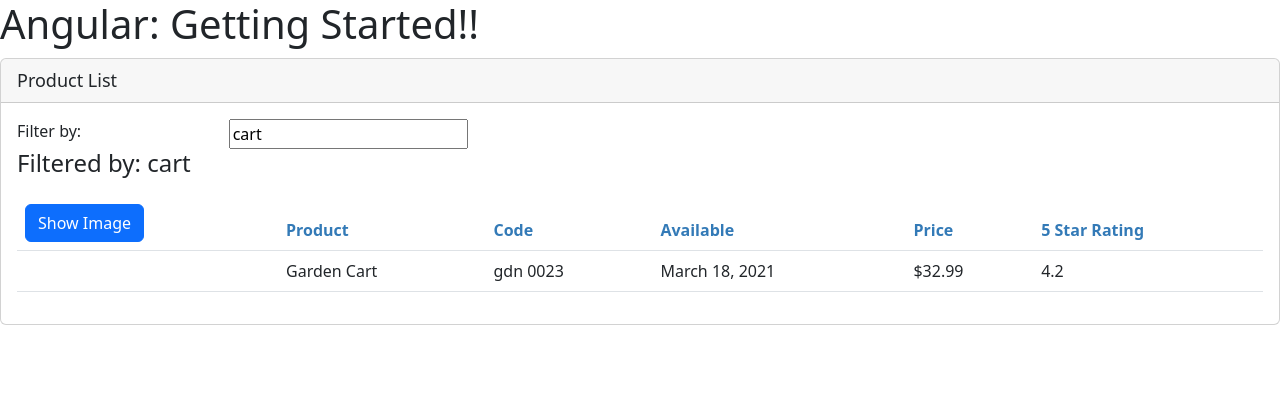
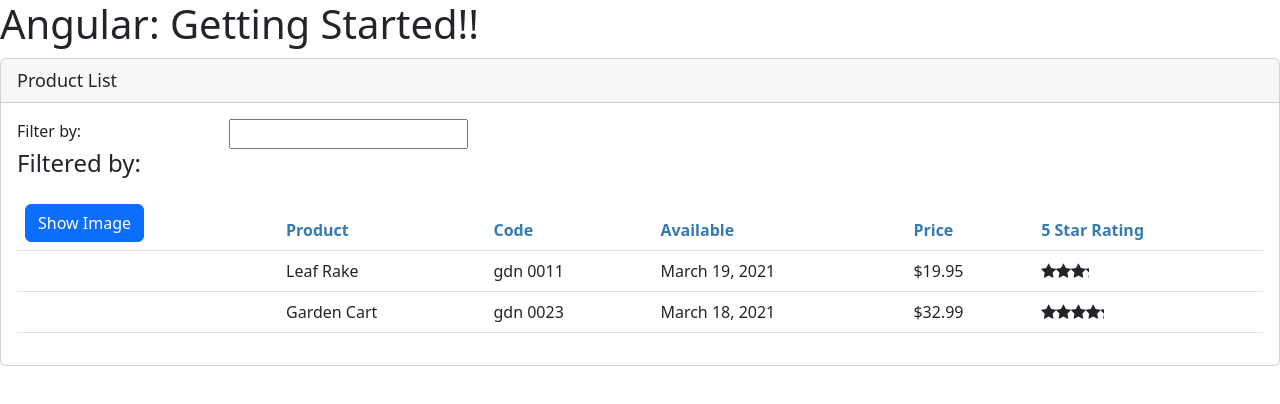
Before and after one commit to VladDaskalov/Angular-GettingStarted-ProductsSimpleApp, an Angular app: page / in a window 1280 px wide. Shown: the top 404 px of the page. Built offline with nearby package versions, Linux system fonts and the light colour scheme.

Commit message:
New Component added: Star Component

```diff
--- a/src/app/app.module.ts
+++ b/src/app/app.module.ts
@@ -5,11 +5,13 @@ import { FormsModule } from '@angular/forms';
 import { AppComponent } from './app.component';
 import { ProductsListComponent } from './products/products-list.component';
 import { ConvertToSpacesPipe } from './shared/convert-to-space.pipe';
+import { StarComponent } from './shared/star.component';
 
 @NgModule({
   declarations: [
     AppComponent,
     ProductsListComponent,
+    StarComponent,
     ConvertToSpacesPipe
   ],
   imports: [
--- a/src/app/products/products-list.component.html
+++ b/src/app/products/products-list.component.html
@@ -45,7 +45,8 @@
                   <td>{{ product.productCode | lowercase | convertToSpaces:'-'}}</td>
                   <td>{{ product.releaseDate }}</td>
                   <td>{{ product.price | currency:'USD':'symbol':'1.2-2'}}</td>
-                  <td>{{ product.starRating }}</td>
+                  <td><pm-star [rating]='product.starRating'
+                    (ratingCliked)='onRatingClicked($event)'></pm-star></td>
                 </tr>
               </tbody>
             </table>
--- a/src/app/products/products-list.component.ts
+++ b/src/app/products/products-list.component.ts
@@ -49,7 +49,7 @@ export class ProductsListComponent implements OnInit{
     ];
 
     ngOnInit(): void {
-      this.listFilter = 'cart';
+      this.listFilter = '';
     }
 
     toggleImage(){
@@ -60,4 +60,8 @@ export class ProductsListComponent implements OnInit{
       return this.products.filter((product: IProduct) =>
           product.productName.toLocaleLowerCase().includes(this.listFilter.toLocaleLowerCase()));
     }
+
+    onRatingClicked(message: string): void {
+      window.alert(message);
+    }
 }
--- a/src/app/shared/star.component.html
+++ b/src/app/shared/star.component.html
@@ -1,6 +1,7 @@
 <div class="crop"
      [style.width.px]="cropWidth"
-     [title]="rating">
+     [title]="rating"
+     (click)="onClick()">
   <div style="width: 75px">
     <span class="fa fa-star"></span>
     <span class="fa fa-star"></span>
--- /dev/null
+++ b/src/app/shared/star.component.ts
@@ -0,0 +1,26 @@
+import { Component, EventEmitter, Input, OnChanges, OnInit, Output, SimpleChanges } from "@angular/core";
+
+@Component({
+    selector: 'pm-star',
+    templateUrl: './star.component.html',
+    styleUrls: ['./star.component.css']
+})
+export class StarComponent implements OnChanges{
+    cropWidth: number;
+    @Input() rating!: number;
+    @Output() ratingCliked: EventEmitter<string> = new EventEmitter();
+
+    constructor(){
+        this.rating = 0;
+        this.cropWidth = 75;
+    }
+
+    ngOnChanges(changes: SimpleChanges): void {
+        this.cropWidth = this.rating * 75/5;
+    }
+
+    onClick(): void {
+        console.log(`Product with rating ${this.rating} was clicked!`);
+        this.ratingCliked.emit(`Product with rating ${this.rating} was clicked!`)
+    }
+}
--- a/src/index.html
+++ b/src/index.html
@@ -2,7 +2,7 @@
 <html lang="en">
 <head>
   <meta charset="utf-8">
-  <title>Apm</title>
+  <title>Product Manager</title>
   <base href="/">
   <meta name="viewport" content="width=device-width, initial-scale=1">
   <link rel="icon" type="image/x-icon" href="favicon.ico">
```
